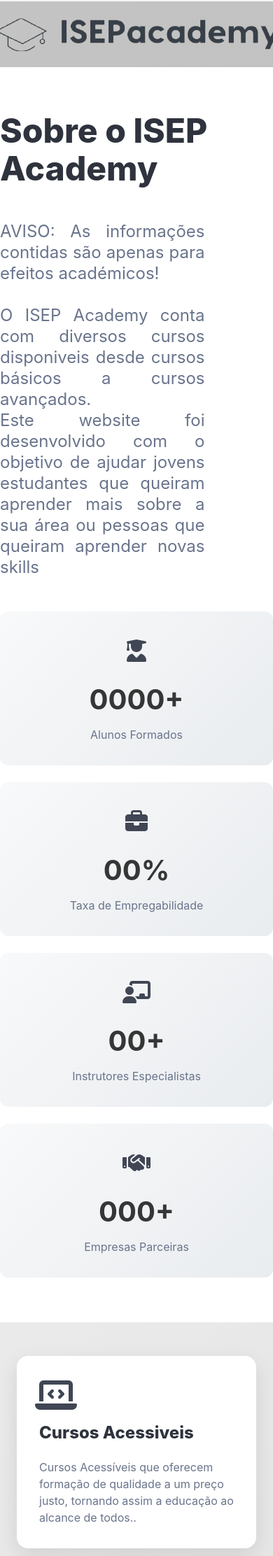
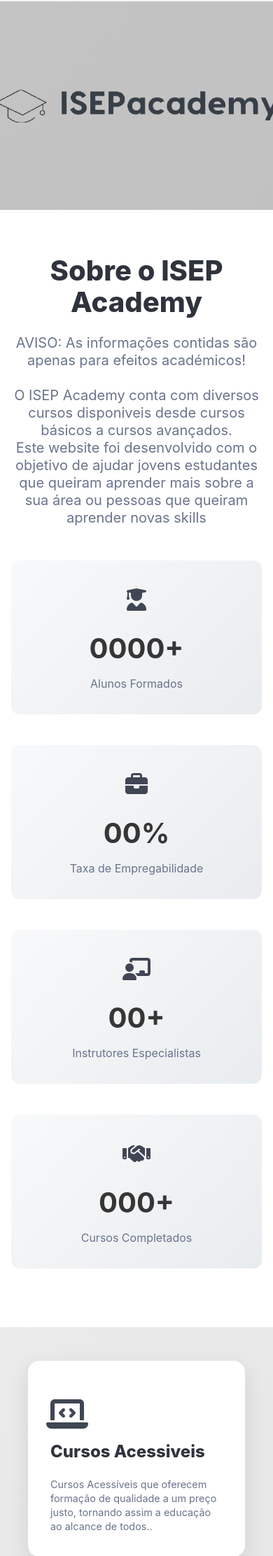
Before and after one commit to NunoGoncalve/ISEPacademy, a PHP site: page / in a window 390 px wide. Shown: the part 52-2276 px from the top of the page at 70% size. Run offline with PHP 8.4, Linux system fonts and the light colour scheme; data that the repository does not hold is empty.

Commit message:
Alteração do index

```diff
--- a/catalogo.php
+++ b/catalogo.php
@@ -59,7 +59,7 @@
                 while($CourseInfo = mysqli_fetch_assoc($exe)){
             ?>
             <!-- Inicio del bloque de cursso que se repetirá -->
-            <article class="column is-3-desktop is-4-tablet is-6-mobile">
+            <article class="column is-3-desktop is-4-tablet is-20-mobile">
                 <div class="card product-card"><a href="curso.php?ID=<?php echo $CourseInfo['ID']; ?>">
                         <div class="card-image">
                             <div class="product-image">
--- a/conexao.php
+++ b/conexao.php
@@ -1,2 +1,4 @@
-<?php $conexao = new mysqli("localhost", "DataMaster", "r_41Rmn01", "ISEPAcademy");
-mysqli_set_charset($conexao, "utf8mb4"); ?>
+<?php //$conexao = new mysqli("localhost", "DataMaster", "r_41Rmn01", "ISEPAcademy");
+$conexao = new mysqli("localhost", "root", "", "ISEPAcademy");
+mysqli_set_charset($conexao, "utf8mb4");
+?>
--- a/index.php
+++ b/index.php
@@ -9,6 +9,7 @@
     <link rel="stylesheet" href="https://cdn.jsdelivr.net/npm/bulma@1.0.3/css/bulma.min.css">
     <link rel="stylesheet" href="https://cdnjs.cloudflare.com/ajax/libs/font-awesome/6.4.0/css/all.min.css">
 </head>
+
 <body>
     <?php include 'navbar.php'; ?>
 
@@ -21,8 +22,8 @@
             <div class="about-content">
                 <div class="columns is-vcentered">
                     <div class="column is-6">
-                        <h2 class="title is-1 mb-6">Sobre o ISEP Academy</h2>
-                        <p class="subtitle is-4 has-text-grey mb-5" style="max-width:75%; text-align: justify;">
+                        <h2 class="title is-2 mb-5">Sobre o ISEP Academy</h2>
+                        <p class="subtitle is-5 has-text-grey mb-5">
                         AVISO: As informações contidas são apenas para efeitos académicos!<br><br>O ISEP Academy conta com diversos cursos disponiveis desde cursos básicos a cursos avançados.<br> Este website foi desenvolvido com o objetivo de ajudar jovens estudantes que queiram aprender mais sobre a sua área ou pessoas que queiram aprender novas skills
                         </p>
                     </div>
@@ -61,7 +62,7 @@
                                         <i class="fas fa-handshake fa-2x"></i>
                                     </span>
                                     <p class="stats-number">000+</p>
-                                    <p class="has-text-grey">Empresas Parceiras</p>
+                                    <p class="has-text-grey">Cursos Completados</p>
                                 </div>
                             </div>
                         </div>
@@ -116,12 +117,12 @@
 
             <div class="columns is-multiline">
             <?php
-                $Query = "SELECT Course.*, Count(CourseID) As Nsubs from Course inner join Interaction on Course.ID=Interaction.CourseID group by Course.ID Order by (Nsubs) desc";
+                $Query = "SELECT Course.*, Count(CourseID) As Nsubs from Course inner join Interaction on Course.ID=Interaction.CourseID group by Course.ID Order by (Nsubs) desc limit 4";
                 $exe = exeDBList($Query);
                 while($CourseInfo = mysqli_fetch_assoc($exe)){
             ?>
             <!-- Inicio del bloque de cursso que se repetirá -->
-            <article class="column is-3-desktop is-4-tablet is-6-mobile is-one-third">
+            <article class="column is-3-desktop is-4-tablet is-20-mobile">
                 <div class="card product-card"><a href="curso.php?ID=<?php echo $CourseInfo['ID']; ?>">
                         <div class="card-image">
                             <div class="product-image">
--- a/styles.css
+++ b/styles.css
@@ -35,8 +35,6 @@ input[type="password"] {
 
 /*-----------------------*/
 .product-card {
-    height: 100%;
-    display: flex;
     flex-direction: column;
 }
 
@@ -248,3 +246,103 @@ body {
     box-shadow: 0 5px 15px rgba(0, 0, 0, 0.2);
     color: white;
 }
+
+/* Responsividade Geral */
+@media screen and (max-width: 768px) {
+    .hero.is-medium {
+        height: auto;
+        min-height: 300px;
+    }
+
+    .about-content .column {
+        flex: 0 0 100%;
+        max-width: 100%;
+    }
+
+    .stats-box {
+        margin-bottom: 20px;
+    }
+}
+
+@media screen and (max-width: 1024px) {
+    .feature-card {
+        margin-bottom: 20px;
+    }
+    .about-content{
+        text-align: center;
+    }
+    .about-content p{
+        text-align: center;
+    }
+}
+
+@media screen and (max-width: 480px) {
+    .card-image img {
+        width: 100%;
+        height: auto;
+    }
+
+    .product-actions .buttons {
+        display: flex;
+        flex-direction: column;
+        gap: 10px;
+    }
+
+    .button {
+        white-space: normal;
+        word-wrap: break-word;
+    }
+}
+
+.feature-card {
+    height: 350px;
+    overflow: hidden;
+}
+
+.feature-card .icon {
+    margin-top: 20px;
+}
+
+.feature-card h3 {
+    margin-top: 10px;
+    font-size: 1.2rem;
+}
+
+.feature-card p {
+    margin-top: 5px;
+    font-size: 0.9rem;
+    line-height: 1.4;
+}
+
+@media screen and (max-width: 768px) {
+    .feature-card {
+        height: 300px;
+    }
+}
+
+@media screen and (max-width: 480px) {
+    .feature-card {
+        height: 280px;
+    }
+}
+
+.container {
+    padding-left: 1rem;
+    padding-right: 1rem;
+}
+
+.card {
+    transition: transform 0.3s ease;
+}
+
+.card:hover {
+    transform: translateY(-5px);
+}
+
+.stats-box {
+    transition: transform 0.3s ease;
+}
+
+.stats-box:hover {
+    transform: scale(1.02);
+}
```
